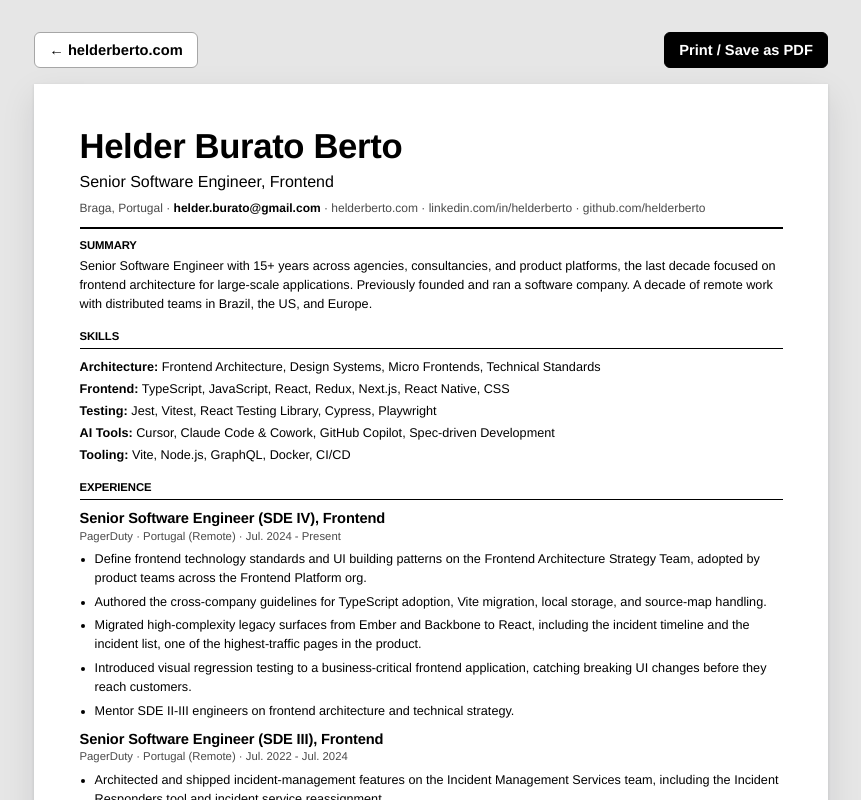
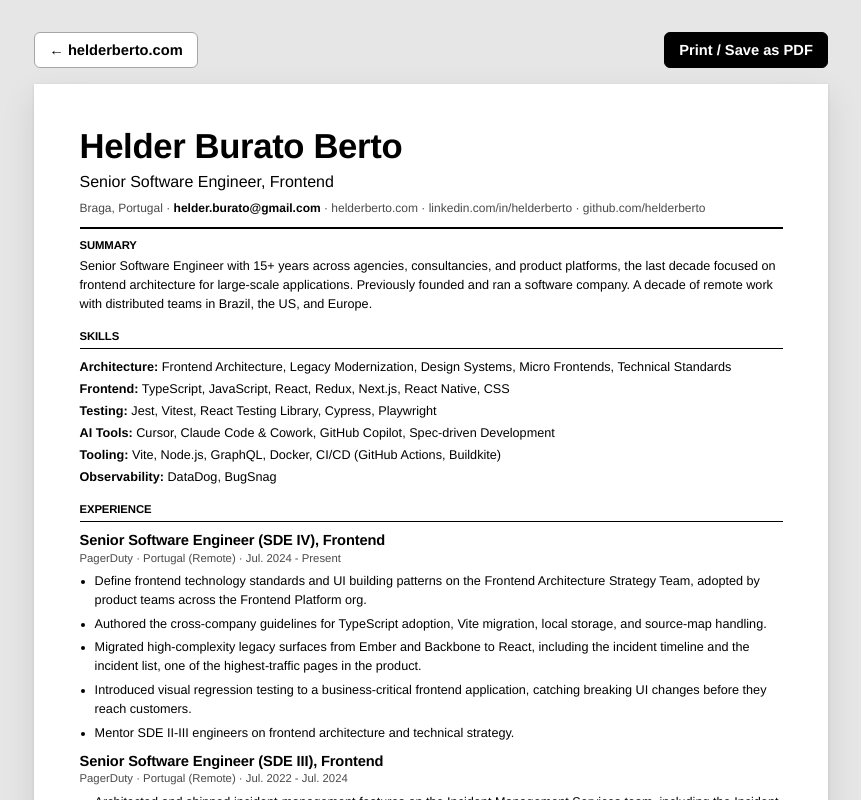
Before and after one commit to helderberto/helderberto.com, a Next.js app: page /resume in a window 1280 px wide. Shown: the top 800 px of the page, without its empty margins (209-1070 px from the left). Built offline with nearby package versions, Linux system fonts and the light colour scheme.

Commit message:
feat: expand resume skills with modernization, CI, and observability keywords

```diff
--- a/src/data/resume.ts
+++ b/src/data/resume.ts
@@ -40,6 +40,7 @@ export const resume = {
       group: 'Architecture',
       items: [
         'Frontend Architecture',
+        'Legacy Modernization',
         'Design Systems',
         'Micro Frontends',
         'Technical Standards',
@@ -78,7 +79,17 @@ export const resume = {
     },
     {
       group: 'Tooling',
-      items: ['Vite', 'Node.js', 'GraphQL', 'Docker', 'CI/CD'],
+      items: [
+        'Vite',
+        'Node.js',
+        'GraphQL',
+        'Docker',
+        'CI/CD (GitHub Actions, Buildkite)',
+      ],
+    },
+    {
+      group: 'Observability',
+      items: ['DataDog', 'BugSnag'],
     },
   ] satisfies SkillGroup[],
   experience: [
```
